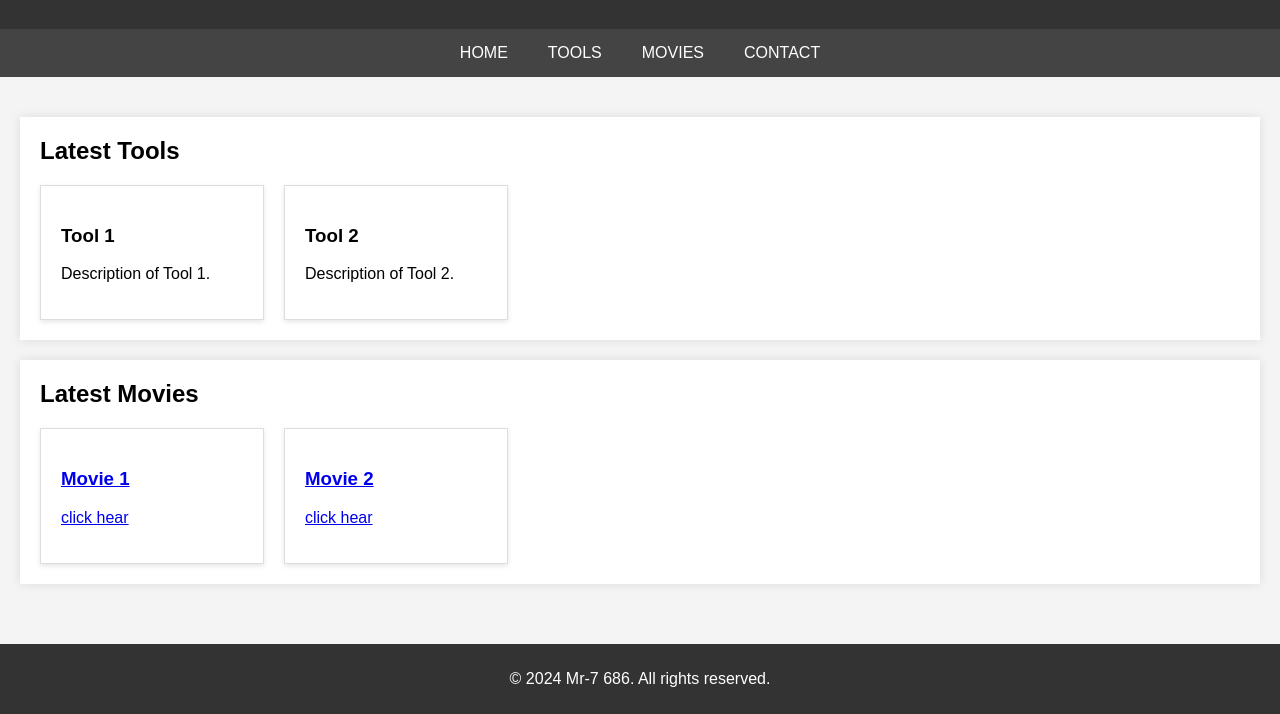
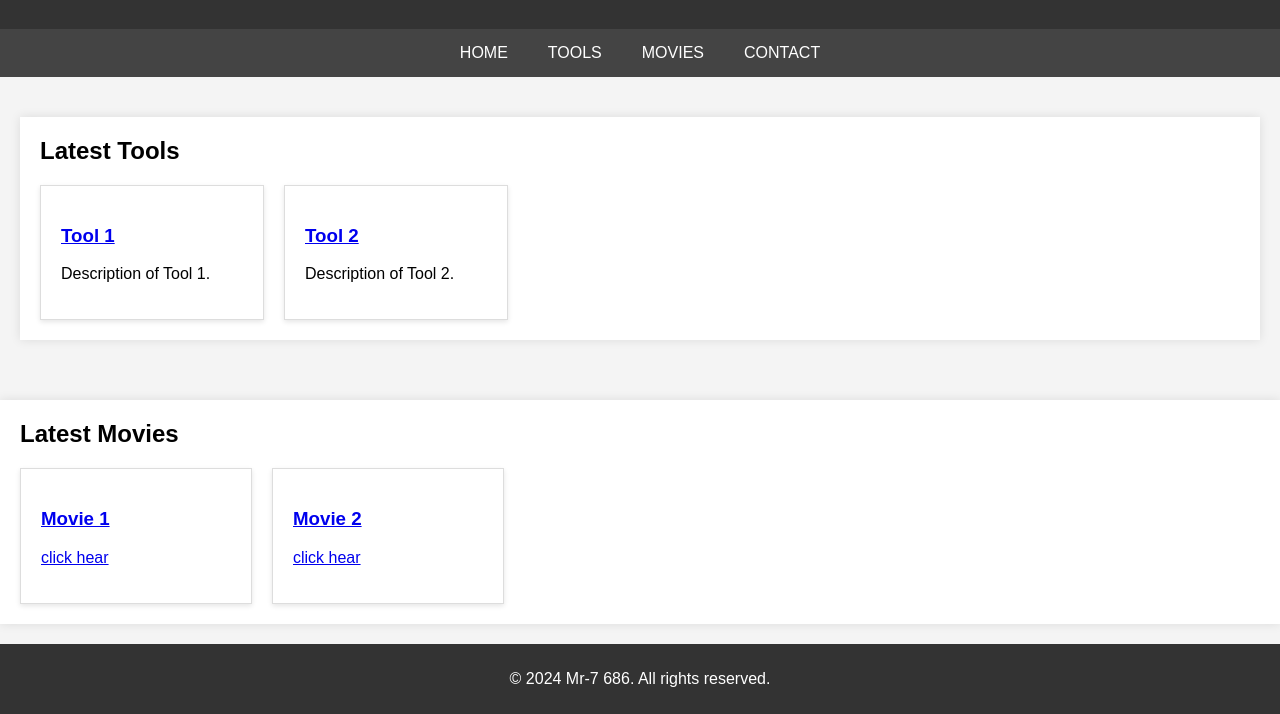
Before and after one commit to mahesh686/olt, a plain HTML site: page index.html in a window 1280 px wide. Shown: the part 113-827 px from the top of the page. Drawn offline with Linux system fonts and the light colour scheme.

Commit message:
Update index.html
Signed-off-by: Mahesh rana <108923230+mahesh686@users.noreply.github.com>

```diff
--- a/index.html
+++ b/index.html
@@ -89,13 +89,15 @@
            <h2>Latest Tools</h2>
 <div class="grid">
     <div class="card">
-                    <h3>Tool 1</h3>
+        <h3><a href="https://www.krea.ai/apps/image/enhancer" target="_blank">Tool 1</a></h3>
         <p>Description of Tool 1.</p>
     </div>
     <div class="card">
-                    <h3>Tool 2</h3>
+        <h3><a href="https://www.krea.ai/apps/image/enhancer" target="_blank">Tool 2</a></h3>
         <p>Description of Tool 2.</p>
     </div>
+</div>
+
                 <!-- Add more tools here -->
             </div>
         </div>
```
Lines whose indentation alone changed are shown as unchanged.
